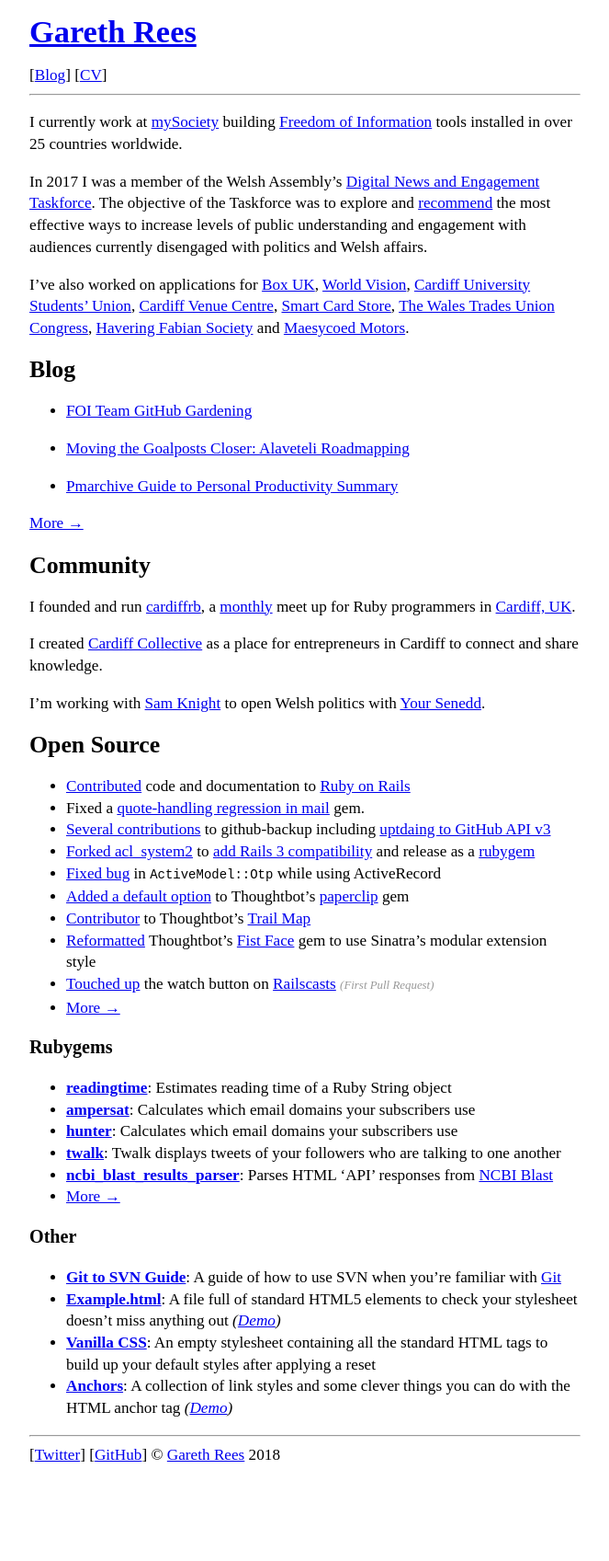
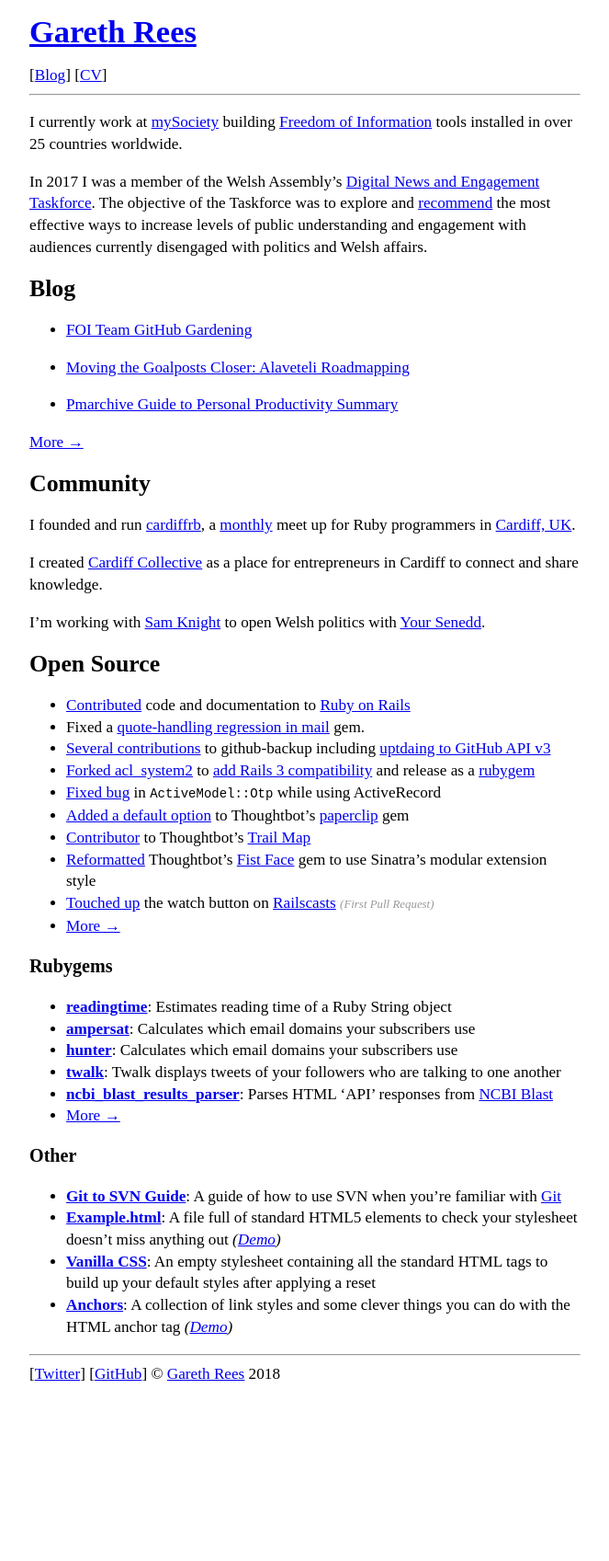
Before and after one commit to garethrees/garethrees.github.com, a Jekyll site: the page built from index.md, in a window 1280 px wide. Shown: the whole page at 92% size, without its empty margins (308-971 px from the left). Built offline with Jekyll 4.4.1, drawn with Linux system fonts in a browser that asks for light colours; after the commit the page ends 1609 px from its top, so only the background shows below that.

Commit message:
Remove old work

```diff
--- a/index.md
+++ b/index.md
@@ -6,8 +6,6 @@
 I currently work at [mySociety](http://www.mysociety.org) building [Freedom of Information](https://www.mysociety.org/freedom-of-information/) tools installed in over 25 countries worldwide.
 
 In 2017 I was a member of the Welsh Assembly's [Digital News and Engagement Taskforce](http://www.assembly.wales/en/abthome/about_us-commission_assembly_administration/Pages/Digital-News-and-Information-Taskforce.aspx). The objective of the Taskforce was to explore and [recommend](http://www.assembly.wales/SiteCollectionDocuments/Taskforce-Report-web-E.pdf) the most effective ways to increase levels of public understanding and engagement with audiences currently disengaged with politics and Welsh affairs.
-
-I've also worked on applications for [Box UK](http://www.boxuk.com), [World Vision](http://www.worldvisionmicro.org), [Cardiff University Students' Union](http://cardiffstudents.com), [Cardiff Venue Centre](http://cardiffvenuecentre.com), [Smart Card Store](http://smartcardstore.co.uk), [The Wales Trades Union Congress](http://standupforabetterway.org), [Havering Fabian Society](http://haveringfabians.org.uk) and [Maesycoed Motors](http://maesycoedmotors.co.uk).
 
 ## Blog
 
```
